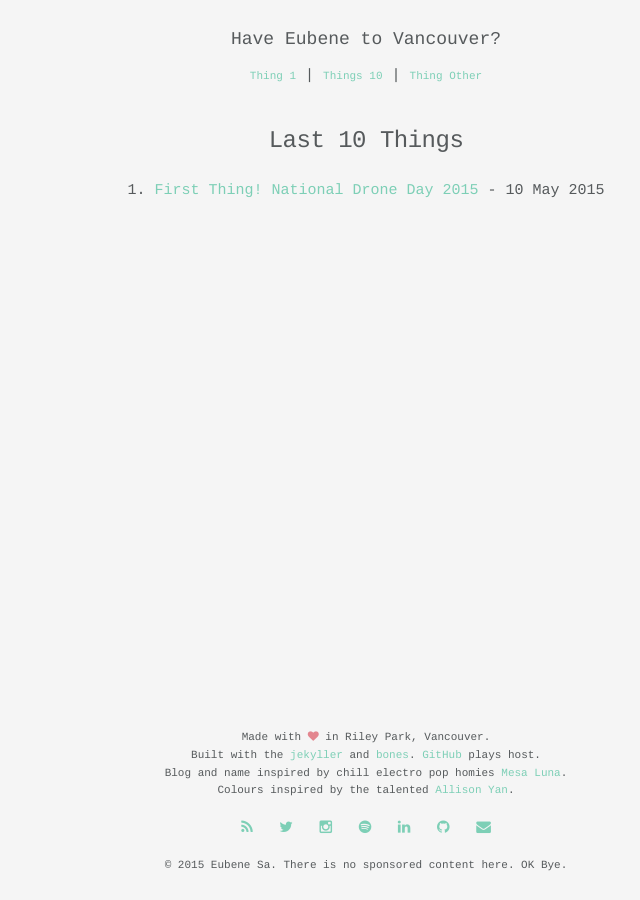
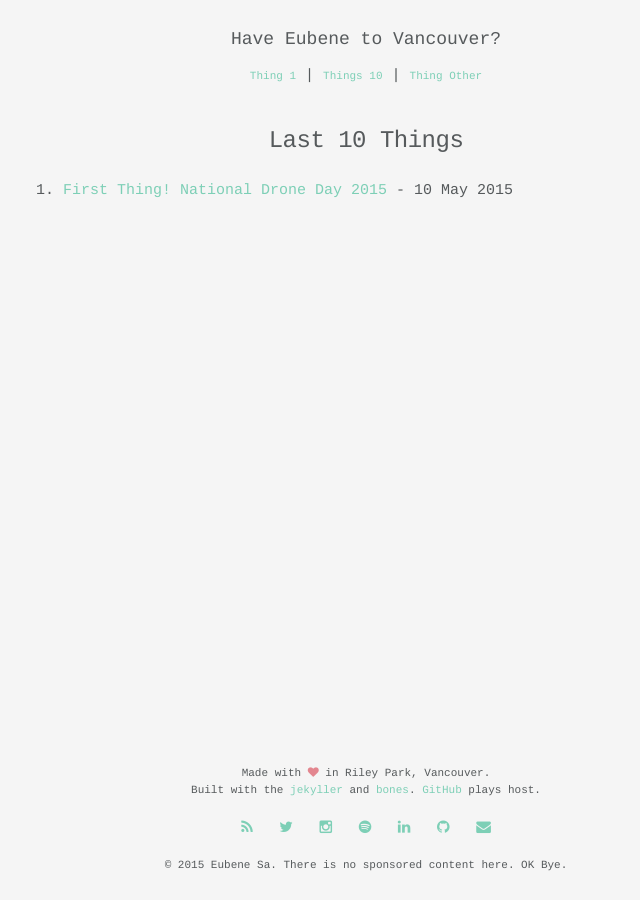
Before and after one commit to eubenesa/eubenesa-v1-jekyll, a Jekyll site: the page built from things.html, in a window 1280 px wide. Shown: the whole page, without its empty margins (274-914 px from the left). Built offline with Jekyll 4.4.1, drawn with Linux system fonts in a browser that asks for light colours.

Commit message:
Move credits to about page, port about page from Markdown to HTML

```diff
--- a/_includes/footer.html
+++ b/_includes/footer.html
@@ -5,10 +5,6 @@
         <p>Made with <i class="fa fa-heart heart"></i> in Riley Park, Vancouver.
           <br>
           Built with the <a href="http://jekyllrb.com">jekyller</a> and <a href="http://getskeleton.com">bones</a>. <a href="https://pages.github.com">GitHub</a> plays host.
-          <br>
-          Blog and name inspired by chill electro pop homies <a href="https://mesaluna.bandcamp.com">Mesa Luna</a>.
-          <br>
-          Colours inspired by the talented <a href="http://www.allisonyan.com">Allison Yan</a>.
         </p>
       </div>
     </div>
--- a/_layouts/page.html
+++ b/_layouts/page.html
@@ -1,16 +1,6 @@
 ---
 layout: default
 ---
-<style>
-  @media (min-width: 1000px) {
-    footer {
-      bottom: 0;
-      position: fixed;
-      width: 100%;
-    }
-  }
-</style>
-
 <div class="container">
   <div class="row page-title">
     <div class="twelve columns">
--- a/css/styles.scss
+++ b/css/styles.scss
@@ -57,9 +57,9 @@
   }
 }
 
-.posts-archive {
-  text-align: center;
-}
+// .posts-archive {
+//   text-align: center;
+// }
 
 .share-twitter {
   @extend .page-content;
--- a/things.html
+++ b/things.html
@@ -3,13 +3,11 @@
 title: Last 10 Things
 permalink: /things/
 ---
-<style>
-  @media (min-width: 400px) {
-    footer {
-      bottom: 0;
-      position: fixed;
-      width: 100%;
-    }
+<style type="text/css" media="screen">
+  footer {
+    bottom: 0;
+    position: fixed;
+    width: 100%;
   }
 </style>
 
```
Also changed, not shown: about.html (added, +24 -0 lines), about.md (deleted, +0 -12 lines).
